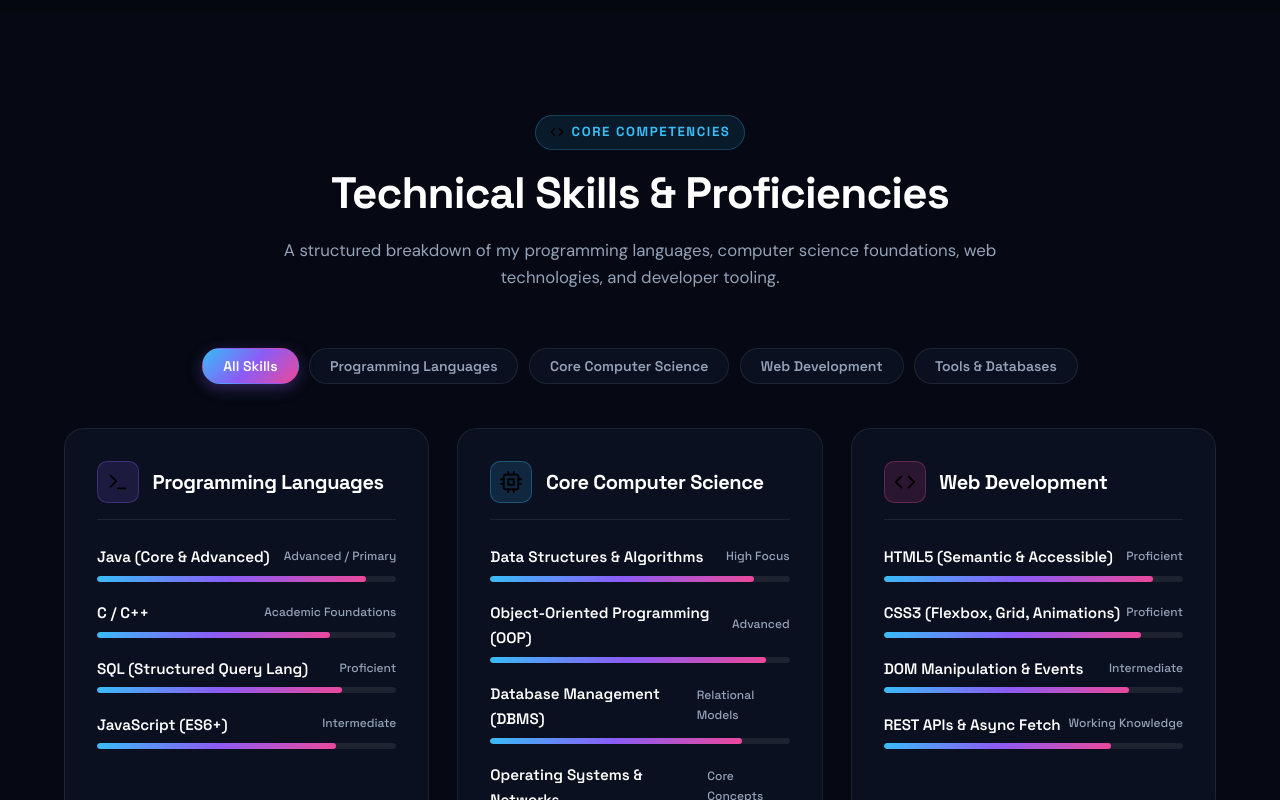
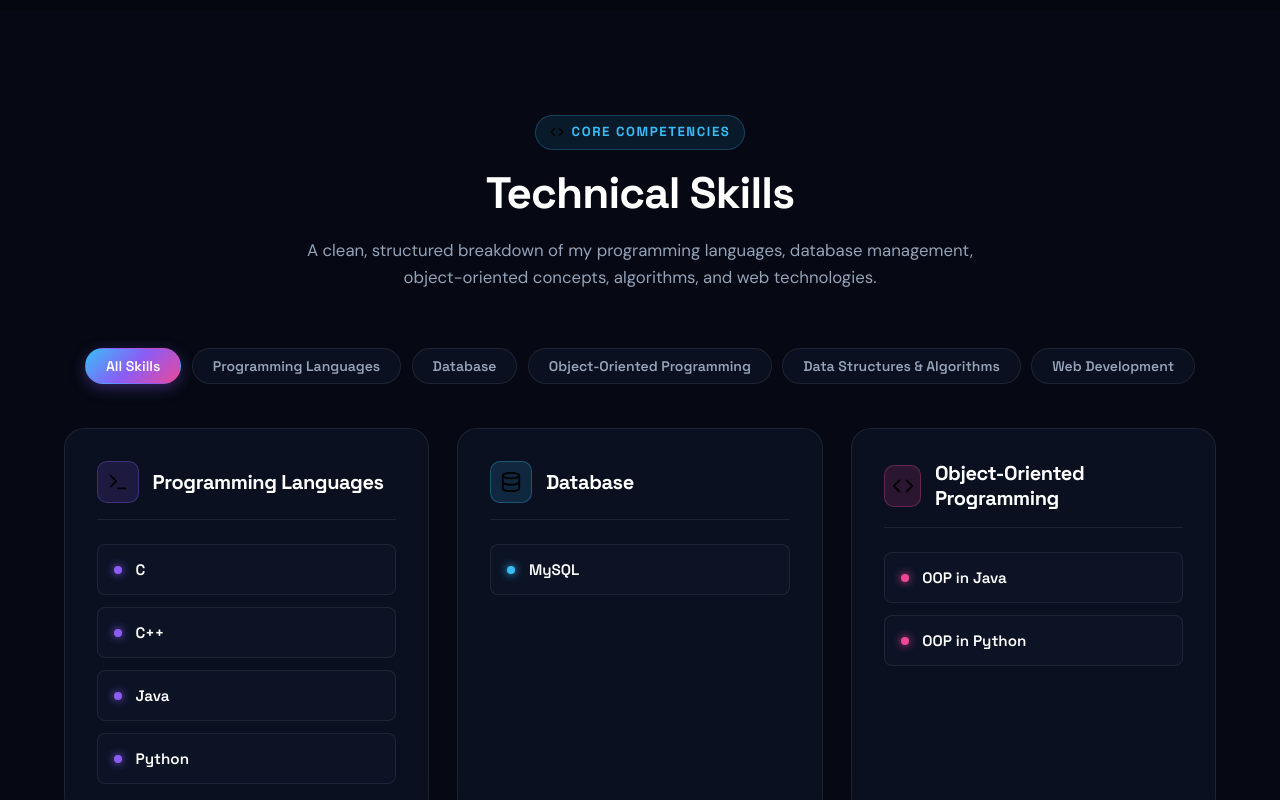
Before and after one commit to Abhi-Poddar1423/abhishek-portfolio, a plain HTML site: page index.html in a window 1280 px wide. Shown: the part 2000-2800 px from the top of the page. Drawn offline with Linux system fonts and the light colour scheme.

Commit message:
update: refine skills to exact 5 categories and remove internship content

```diff
--- a/css/style.css
+++ b/css/style.css
@@ -1064,47 +1064,58 @@ button, input, textarea {
   color: #ffffff;
 }
 
-.skill-items-list {
+.skill-items-clean {
   display: flex;
   flex-direction: column;
-  gap: 1.15rem;
-}
-
-.skill-item {
-  display: flex;
-  flex-direction: column;
-  gap: 0.4rem;
-}
-
-.skill-info {
-  display: flex;
-  justify-content: space-between;
-  align-items: center;
+  gap: 0.75rem;
+}
+
+.skill-clean-item {
+  display: flex;
+  align-items: center;
+  gap: 0.85rem;
+  padding: 0.75rem 1rem;
+  background: rgba(15, 23, 42, 0.55);
+  border: 1px solid var(--border-subtle);
+  border-radius: var(--radius-sm);
+  transition: all var(--transition-fast);
+}
+
+.skill-clean-item:hover {
+  background: rgba(20, 29, 54, 0.8);
+  border-color: var(--border-accent);
+  transform: translateX(4px);
+}
+
+.skill-bullet-dot {
+  width: 8px;
+  height: 8px;
+  border-radius: 50%;
+  background: var(--electric-blue);
+  box-shadow: 0 0 8px var(--electric-blue);
+  flex-shrink: 0;
+}
+
+.skill-bullet-dot.purple {
+  background: var(--vibrant-purple);
+  box-shadow: 0 0 8px var(--vibrant-purple);
+}
+
+.skill-bullet-dot.pink {
+  background: var(--vivid-pink);
+  box-shadow: 0 0 8px var(--vivid-pink);
+}
+
+.skill-bullet-dot.emerald {
+  background: var(--emerald-green);
+  box-shadow: 0 0 8px var(--emerald-green);
+}
+
+.skill-clean-name {
   font-family: var(--font-heading);
   font-size: 0.95rem;
   font-weight: 600;
   color: #ffffff;
-}
-
-.skill-level-tag {
-  font-size: 0.75rem;
-  color: var(--text-muted);
-  font-weight: 500;
-}
-
-.skill-bar-bg {
-  width: 100%;
-  height: 6px;
-  background: rgba(255, 255, 255, 0.08);
-  border-radius: var(--radius-full);
-  overflow: hidden;
-}
-
-.skill-bar-progress {
-  height: 100%;
-  border-radius: var(--radius-full);
-  background: var(--grad-primary);
-  transition: width 1.2s cubic-bezier(0.16, 1, 0.3, 1);
 }
 
 /* --------------------------------------------------------------------------
--- a/index.html
+++ b/index.html
@@ -121,10 +121,10 @@
         <div class="hero-grid">
           <!-- Left Column: Hero Text Content -->
           <div class="hero-content reveal">
-            <!-- Availability Badge -->
+            <!-- Status Badge -->
             <div class="status-badge">
               <span class="pulse-dot"></span>
-              <span>Available for Software Engineering Internships</span>
+              <span>Computer Science &amp; Engineering Student</span>
             </div>
 
             <!-- Main Headline -->
@@ -326,9 +326,9 @@
             <img src="assets/icons/code.svg" alt="" width="14" height="14">
             <span>Core Competencies</span>
           </div>
-          <h2 class="section-title">Technical Skills &amp; Proficiencies</h2>
+          <h2 class="section-title">Technical Skills</h2>
           <p class="section-description">
-            A structured breakdown of my programming languages, computer science foundations, web technologies, and developer tooling.
+            A clean, structured breakdown of my programming languages, database management, object-oriented concepts, algorithms, and web technologies.
           </p>
         </div>
 
@@ -336,9 +336,10 @@
         <div class="skills-filter-nav reveal">
           <button class="filter-btn active" data-filter="all">All Skills</button>
           <button class="filter-btn" data-filter="languages">Programming Languages</button>
-          <button class="filter-btn" data-filter="core-cs">Core Computer Science</button>
+          <button class="filter-btn" data-filter="database">Database</button>
+          <button class="filter-btn" data-filter="oop">Object-Oriented Programming</button>
+          <button class="filter-btn" data-filter="dsa">Data Structures &amp; Algorithms</button>
           <button class="filter-btn" data-filter="web">Web Development</button>
-          <button class="filter-btn" data-filter="tools">Tools &amp; Databases</button>
         </div>
 
         <!-- Skills Grid Cards -->
@@ -351,198 +352,98 @@
               </div>
               <h3 class="skill-cat-title">Programming Languages</h3>
             </div>
-            <div class="skill-items-list">
-              <div class="skill-item">
-                <div class="skill-info">
-                  <span>Java (Core &amp; Advanced)</span>
-                  <span class="skill-level-tag">Advanced / Primary</span>
-                </div>
-                <div class="skill-bar-bg">
-                  <div class="skill-bar-progress" style="width: 90%;"></div>
-                </div>
+            <div class="skill-items-clean">
+              <div class="skill-clean-item">
+                <span class="skill-bullet-dot purple"></span>
+                <span class="skill-clean-name">C</span>
               </div>
-
-              <div class="skill-item">
-                <div class="skill-info">
-                  <span>C / C++</span>
-                  <span class="skill-level-tag">Academic Foundations</span>
-                </div>
-                <div class="skill-bar-bg">
-                  <div class="skill-bar-progress" style="width: 78%;"></div>
-                </div>
+              <div class="skill-clean-item">
+                <span class="skill-bullet-dot purple"></span>
+                <span class="skill-clean-name">C++</span>
               </div>
-
-              <div class="skill-item">
-                <div class="skill-info">
-                  <span>SQL (Structured Query Lang)</span>
-                  <span class="skill-level-tag">Proficient</span>
-                </div>
-                <div class="skill-bar-bg">
-                  <div class="skill-bar-progress" style="width: 82%;"></div>
-                </div>
+              <div class="skill-clean-item">
+                <span class="skill-bullet-dot purple"></span>
+                <span class="skill-clean-name">Java</span>
               </div>
-
-              <div class="skill-item">
-                <div class="skill-info">
-                  <span>JavaScript (ES6+)</span>
-                  <span class="skill-level-tag">Intermediate</span>
-                </div>
-                <div class="skill-bar-bg">
-                  <div class="skill-bar-progress" style="width: 80%;"></div>
-                </div>
+              <div class="skill-clean-item">
+                <span class="skill-bullet-dot purple"></span>
+                <span class="skill-clean-name">Python</span>
               </div>
             </div>
           </div>
 
-          <!-- Card 2: Core Computer Science Foundations -->
-          <div class="skill-category-card reveal reveal-delay-1" data-category="core-cs">
+          <!-- Card 2: Database -->
+          <div class="skill-category-card reveal reveal-delay-1" data-category="database">
             <div class="skill-cat-header">
               <div class="skill-cat-icon blue">
-                <img src="assets/icons/cpu.svg" alt="" width="22" height="22">
+                <img src="assets/icons/database.svg" alt="" width="22" height="22">
               </div>
-              <h3 class="skill-cat-title">Core Computer Science</h3>
+              <h3 class="skill-cat-title">Database</h3>
             </div>
-            <div class="skill-items-list">
-              <div class="skill-item">
-                <div class="skill-info">
-                  <span>Data Structures &amp; Algorithms</span>
-                  <span class="skill-level-tag">High Focus</span>
-                </div>
-                <div class="skill-bar-bg">
-                  <div class="skill-bar-progress" style="width: 88%;"></div>
-                </div>
-              </div>
-
-              <div class="skill-item">
-                <div class="skill-info">
-                  <span>Object-Oriented Programming (OOP)</span>
-                  <span class="skill-level-tag">Advanced</span>
-                </div>
-                <div class="skill-bar-bg">
-                  <div class="skill-bar-progress" style="width: 92%;"></div>
-                </div>
-              </div>
-
-              <div class="skill-item">
-                <div class="skill-info">
-                  <span>Database Management (DBMS)</span>
-                  <span class="skill-level-tag">Relational Models</span>
-                </div>
-                <div class="skill-bar-bg">
-                  <div class="skill-bar-progress" style="width: 84%;"></div>
-                </div>
-              </div>
-
-              <div class="skill-item">
-                <div class="skill-info">
-                  <span>Operating Systems &amp; Networks</span>
-                  <span class="skill-level-tag">Core Concepts</span>
-                </div>
-                <div class="skill-bar-bg">
-                  <div class="skill-bar-progress" style="width: 78%;"></div>
-                </div>
+            <div class="skill-items-clean">
+              <div class="skill-clean-item">
+                <span class="skill-bullet-dot"></span>
+                <span class="skill-clean-name">MySQL</span>
               </div>
             </div>
           </div>
 
-          <!-- Card 3: Web Development -->
-          <div class="skill-category-card reveal reveal-delay-2" data-category="web">
+          <!-- Card 3: Object-Oriented Programming -->
+          <div class="skill-category-card reveal reveal-delay-2" data-category="oop">
             <div class="skill-cat-header">
               <div class="skill-cat-icon pink">
                 <img src="assets/icons/code.svg" alt="" width="22" height="22">
               </div>
-              <h3 class="skill-cat-title">Web Development</h3>
+              <h3 class="skill-cat-title">Object-Oriented Programming</h3>
             </div>
-            <div class="skill-items-list">
-              <div class="skill-item">
-                <div class="skill-info">
-                  <span>HTML5 (Semantic &amp; Accessible)</span>
-                  <span class="skill-level-tag">Proficient</span>
-                </div>
-                <div class="skill-bar-bg">
-                  <div class="skill-bar-progress" style="width: 90%;"></div>
-                </div>
+            <div class="skill-items-clean">
+              <div class="skill-clean-item">
+                <span class="skill-bullet-dot pink"></span>
+                <span class="skill-clean-name">OOP in Java</span>
               </div>
-
-              <div class="skill-item">
-                <div class="skill-info">
-                  <span>CSS3 (Flexbox, Grid, Animations)</span>
-                  <span class="skill-level-tag">Proficient</span>
-                </div>
-                <div class="skill-bar-bg">
-                  <div class="skill-bar-progress" style="width: 86%;"></div>
-                </div>
-              </div>
-
-              <div class="skill-item">
-                <div class="skill-info">
-                  <span>DOM Manipulation &amp; Events</span>
-                  <span class="skill-level-tag">Intermediate</span>
-                </div>
-                <div class="skill-bar-bg">
-                  <div class="skill-bar-progress" style="width: 82%;"></div>
-                </div>
-              </div>
-
-              <div class="skill-item">
-                <div class="skill-info">
-                  <span>REST APIs &amp; Async Fetch</span>
-                  <span class="skill-level-tag">Working Knowledge</span>
-                </div>
-                <div class="skill-bar-bg">
-                  <div class="skill-bar-progress" style="width: 76%;"></div>
-                </div>
+              <div class="skill-clean-item">
+                <span class="skill-bullet-dot pink"></span>
+                <span class="skill-clean-name">OOP in Python</span>
               </div>
             </div>
           </div>
 
-          <!-- Card 4: Tools & Platforms -->
-          <div class="skill-category-card reveal reveal-delay-3" data-category="tools">
+          <!-- Card 4: Data Structures & Algorithms -->
+          <div class="skill-category-card reveal reveal-delay-3" data-category="dsa">
             <div class="skill-cat-header">
               <div class="skill-cat-icon purple">
-                <img src="assets/icons/database.svg" alt="" width="22" height="22">
+                <img src="assets/icons/cpu.svg" alt="" width="22" height="22">
               </div>
-              <h3 class="skill-cat-title">Tools &amp; Environments</h3>
+              <h3 class="skill-cat-title">Data Structures &amp; Algorithms</h3>
             </div>
-            <div class="skill-items-list">
-              <div class="skill-item">
-                <div class="skill-info">
-                  <span>Git Version Control &amp; GitHub</span>
-                  <span class="skill-level-tag">Daily Driver</span>
-                </div>
-                <div class="skill-bar-bg">
-                  <div class="skill-bar-progress" style="width: 88%;"></div>
-                </div>
+            <div class="skill-items-clean">
+              <div class="skill-clean-item">
+                <span class="skill-bullet-dot purple"></span>
+                <span class="skill-clean-name">DSA using Java</span>
               </div>
+            </div>
+          </div>
 
-              <div class="skill-item">
-                <div class="skill-info">
-                  <span>MySQL Database Server</span>
-                  <span class="skill-level-tag">Proficient</span>
-                </div>
-                <div class="skill-bar-bg">
-                  <div class="skill-bar-progress" style="width: 84%;"></div>
-                </div>
+          <!-- Card 5: Web Development -->
+          <div class="skill-category-card reveal" data-category="web">
+            <div class="skill-cat-header">
+              <div class="skill-cat-icon blue">
+                <img src="assets/icons/sparkles.svg" alt="" width="22" height="22">
               </div>
-
-              <div class="skill-item">
-                <div class="skill-info">
-                  <span>IntelliJ IDEA &amp; VS Code</span>
-                  <span class="skill-level-tag">Development IDEs</span>
-                </div>
-                <div class="skill-bar-bg">
-                  <div class="skill-bar-progress" style="width: 90%;"></div>
-                </div>
+              <h3 class="skill-cat-title">Web Development</h3>
+            </div>
+            <div class="skill-items-clean">
+              <div class="skill-clean-item">
+                <span class="skill-bullet-dot"></span>
+                <span class="skill-clean-name">HTML</span>
               </div>
-
-              <div class="skill-item">
-                <div class="skill-info">
-                  <span>Command Line &amp; PowerShell / Bash</span>
-                  <span class="skill-level-tag">Intermediate</span>
-                </div>
-                <div class="skill-bar-bg">
-                  <div class="skill-bar-progress" style="width: 80%;"></div>
-                </div>
+              <div class="skill-clean-item">
+                <span class="skill-bullet-dot"></span>
+                <span class="skill-clean-name">CSS</span>
+              </div>
+              <div class="skill-clean-item">
+                <span class="skill-bullet-dot"></span>
+                <span class="skill-clean-name">JavaScript</span>
               </div>
             </div>
           </div>
@@ -950,9 +851,9 @@
             <img src="assets/icons/mail.svg" alt="" width="14" height="14">
             <span>Get In Touch</span>
           </div>
-          <h2 class="section-title">Let's Discuss Opportunities</h2>
+          <h2 class="section-title">Let's Connect</h2>
           <p class="section-description">
-            Looking for software engineering internships, open-source collaborations, or discussions on Java &amp; DSA? My inbox is always open!
+            Looking for project collaborations, software development discussions, or technical inquiries? My inbox is always open!
           </p>
         </div>
 
@@ -960,7 +861,7 @@
           <!-- Left Column: Contact Cards Stack -->
           <div class="contact-info reveal">
             <p class="contact-lead">
-              I am actively seeking <strong>software engineering internship</strong> opportunities for 2026/2027 where I can contribute to meaningful codebases and grow under experienced engineering mentorship.
+              I am a dedicated Computer Science student passionate about writing clean code, solving algorithmic challenges, and exploring modern software and web technologies. Feel free to reach out!
             </p>
 
             <div class="contact-cards-stack">
@@ -1027,7 +928,7 @@
 
               <div class="form-group">
                 <label for="senderSubject" class="form-label">Subject</label>
-                <input type="text" id="senderSubject" class="form-control" placeholder="Internship Opportunity / Project Inquiry" required>
+                <input type="text" id="senderSubject" class="form-control" placeholder="Project Inquiry / Collaboration" required>
                 <span class="error-msg">Please specify a subject for your message.</span>
               </div>
 
```
Also changed, not shown: 1 other file.
